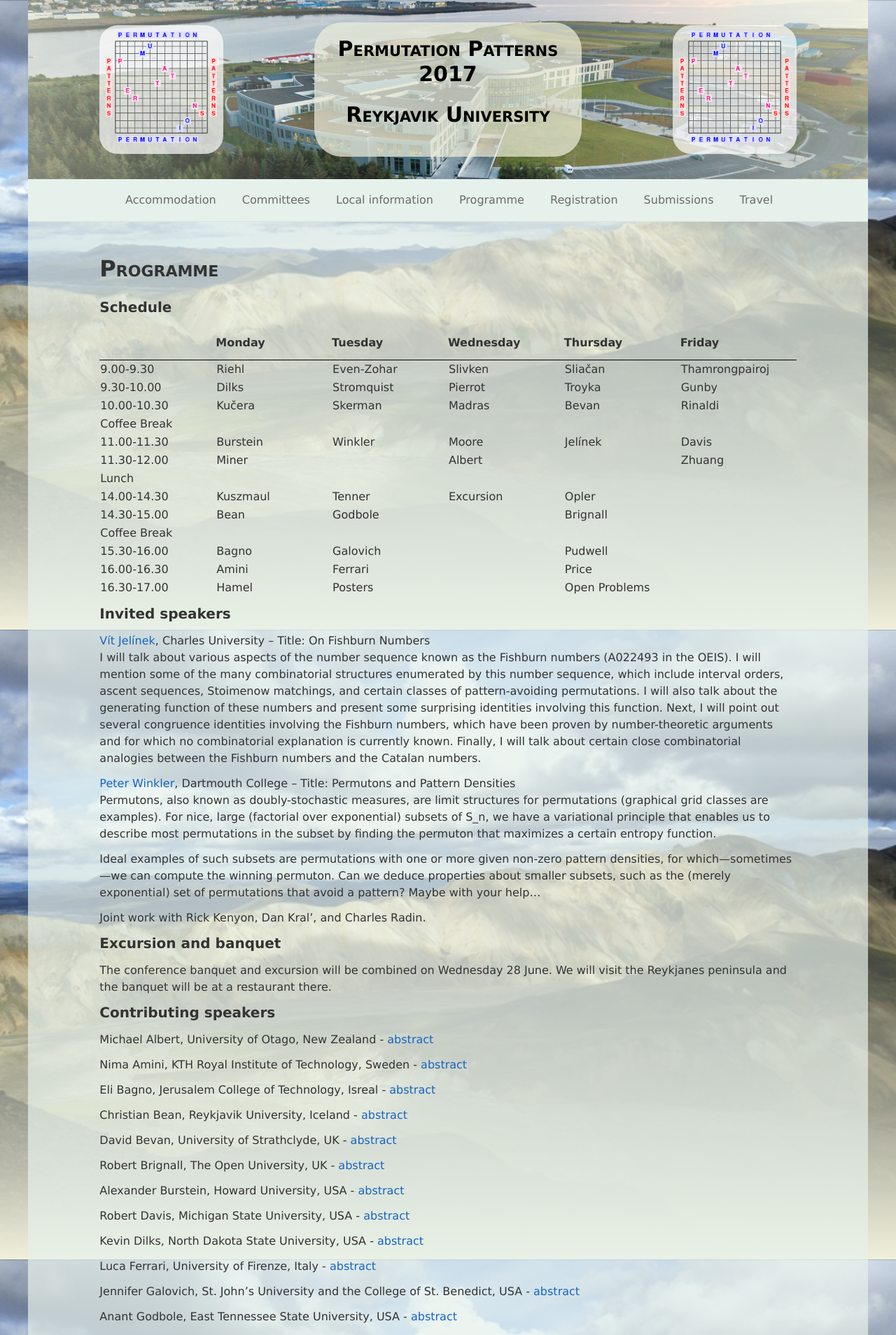
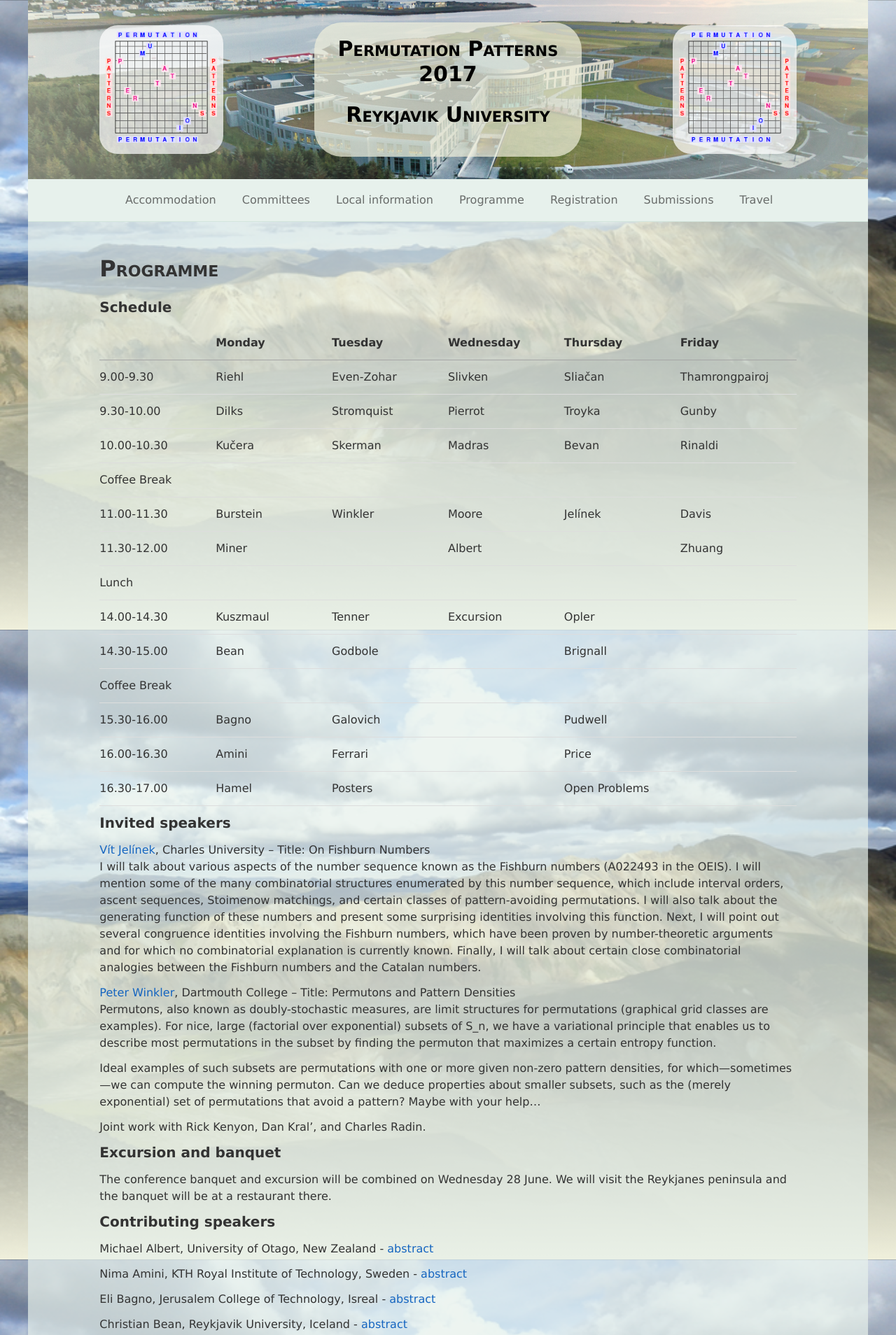
Before and after one commit to pp2017/pp2017.github.io, a Jekyll site: the page built from programme.md, in a window 1280 px wide. Shown: the top 1908 px of the page at 70% size. Built offline with Jekyll 4.4.1, drawn with Linux system fonts in a browser that asks for light colours; nearby versions of some CDN libraries.

Commit message:
Reset Changes to bitters/base

```diff
--- a/_sass/base/_tables.scss
+++ b/_sass/base/_tables.scss
@@ -6,28 +6,47 @@ table {
 }
 
 th {
-  border-bottom: 1px solid shade($base-border-color, 100%);
+  border-bottom: 1px solid shade($base-border-color, 25%);
   font-weight: 600;
   padding: $small-spacing 0;
   text-align: left;
 }
 
-.table-bordered {
-  border: 1px solid $base-border-color;
-  > thead,
-  > tbody,
-  > tfoot {
-    > tr {
-      > th,
-      > td {
-        border: 1px solid $base-border-color;
-      }
-    }
-  }
-  > thead > tr {
-    > th,
-    > td {
-      border-bottom-width: 2px;
-    }
-  }
+td {
+  border-bottom: $base-border;
+  padding: $small-spacing 0;
 }
+
+tr,
+td,
+th {
+  vertical-align: middle;
+}
+
+
+// th {
+//   border-bottom: 1px solid shade($base-border-color, 100%);
+//   font-weight: 600;
+//   padding: $small-spacing 0;
+//   text-align: left;
+// }
+//
+// .table-bordered {
+//   border: 1px solid $base-border-color;
+//   > thead,
+//   > tbody,
+//   > tfoot {
+//     > tr {
+//       > th,
+//       > td {
+//         border: 1px solid $base-border-color;
+//       }
+//     }
+//   }
+//   > thead > tr {
+//     > th,
+//     > td {
+//       border-bottom-width: 2px;
+//     }
+//   }
+// }
```
